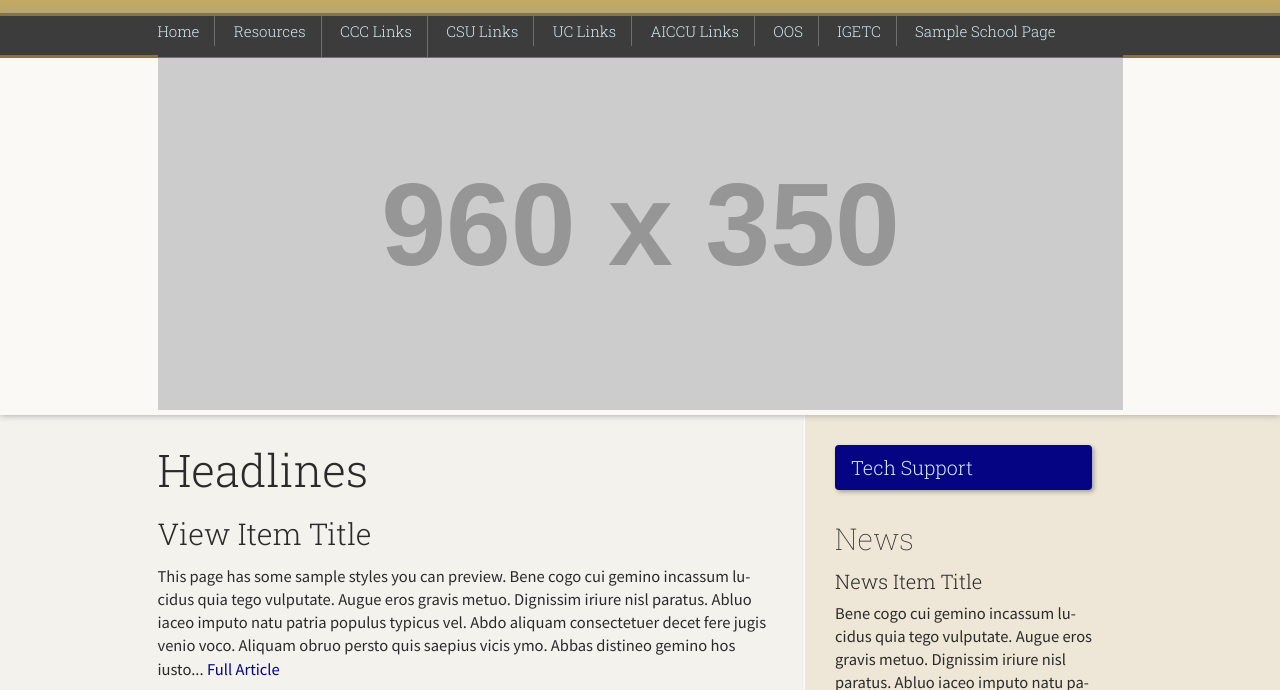
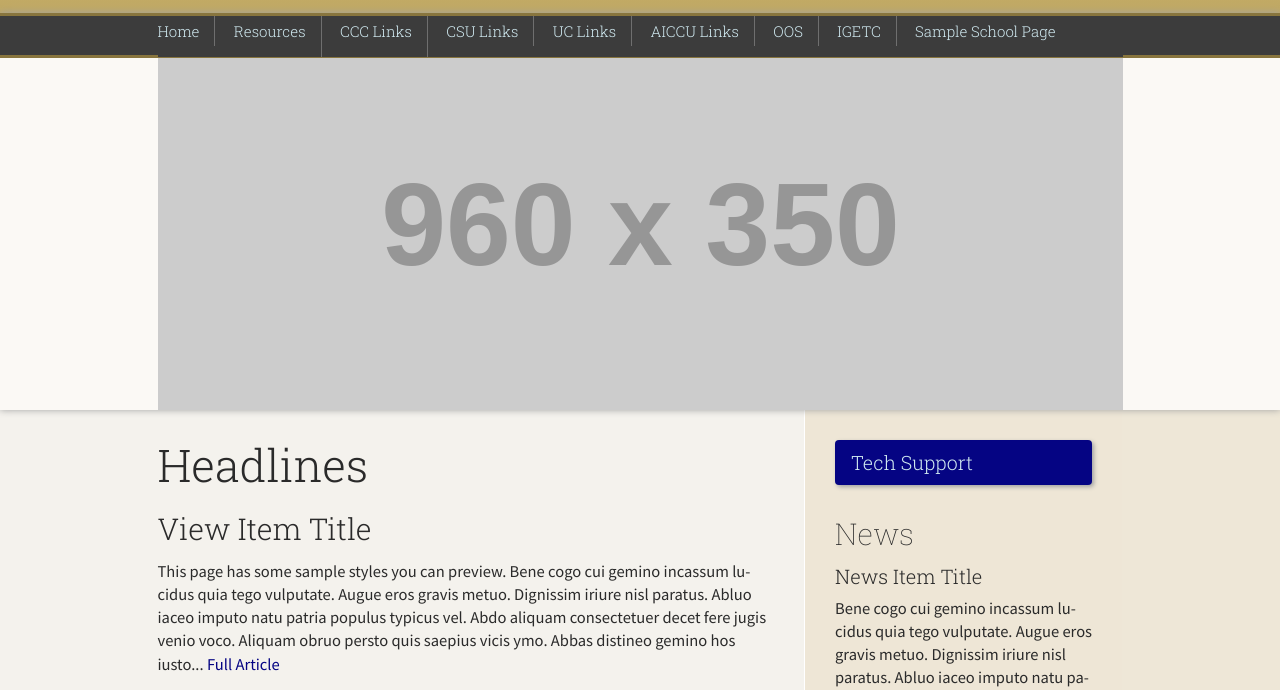
Before and after one commit to woodwarddesign/ccc-transfer, a plain HTML site: page index.html in a window 1280 px wide. Shown: the part 110-800 px from the top of the page. Drawn offline with Linux system fonts and the light colour scheme; placeholder pictures from the web are drawn by us.

Commit message:
Preface line-height fix

```diff
--- a/sass/components/_regions.scss
+++ b/sass/components/_regions.scss
@@ -63,11 +63,14 @@ img.header__logo-image {
   position: relative;
 }
 
-.preface img {
-  height: auto;
-  width: 100%;
+.preface {
+	line-height: 0;
+
+	img {
+ 	 height: auto;
+ 	 width: 100%;
+	}
 }
-
 
 // content region
 
```
Also changed, not shown: css/styles.css.
